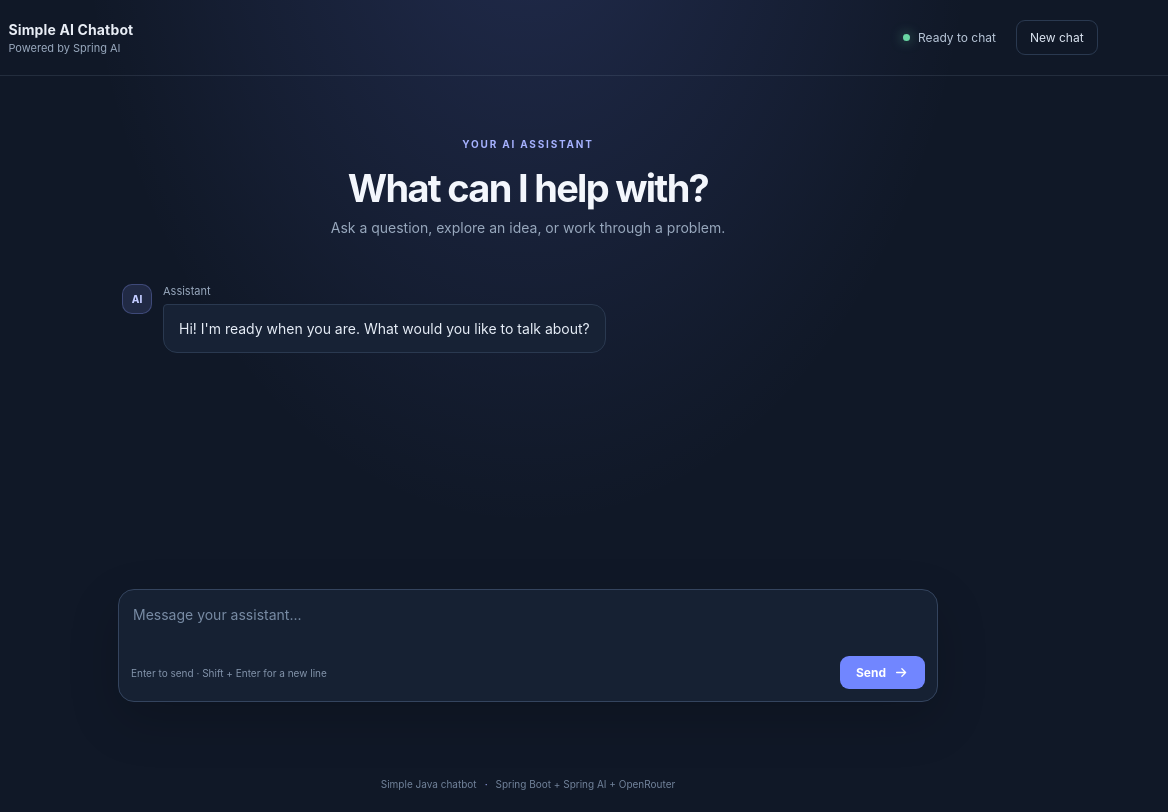
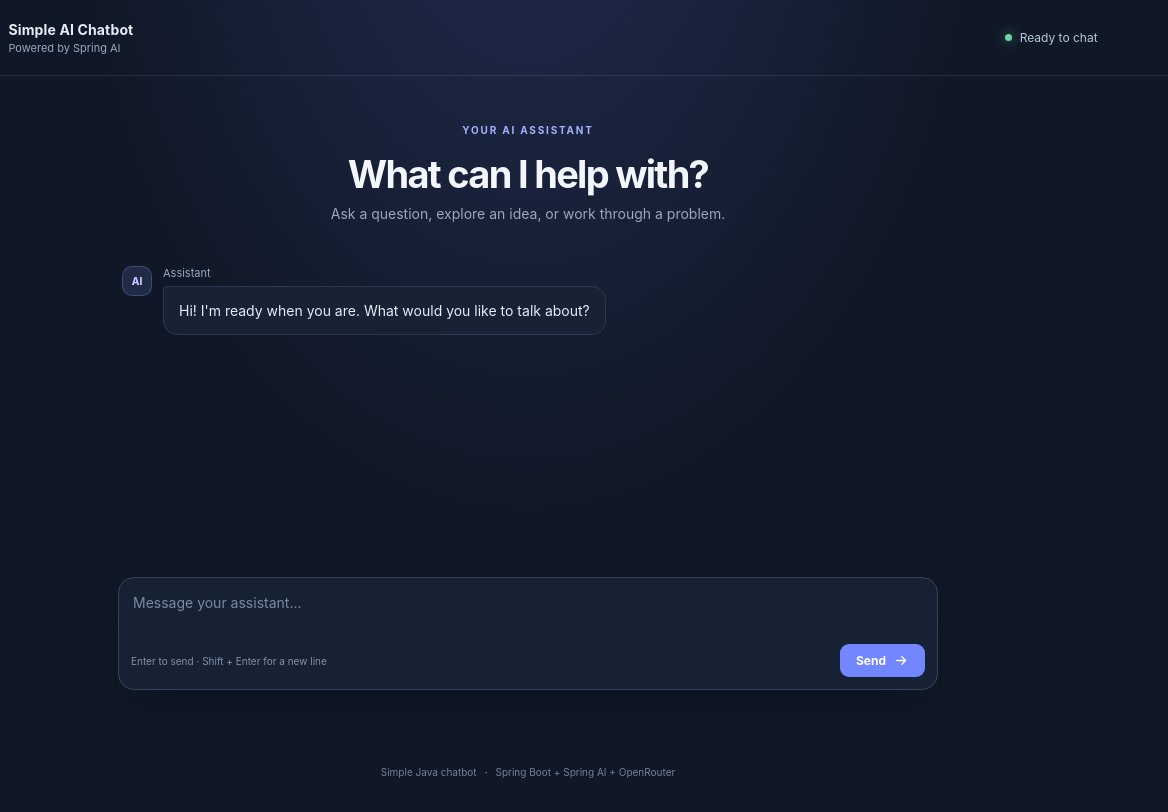
Before and after one commit to Manohar2026/llm-chatbot, a plain HTML site: page frontend/index.html in a window 1280 px wide. Shown: the full height of the page, 112-1280 px from the left. Drawn offline with Linux system fonts and the light colour scheme.

Commit message:
fix: remove new chat and contain conversation scroll

```diff
--- a/frontend/app.js
+++ b/frontend/app.js
@@ -2,7 +2,6 @@ const chatForm = document.querySelector("#chat-form");
 const messageInput = document.querySelector("#message-input");
 const messages = document.querySelector("#messages");
 const sendButton = document.querySelector("#send-button");
-const newChatButton = document.querySelector("#new-chat-button");
 const statusMessage = document.querySelector("#status-message");
 
 function addMessage(role, text) {
@@ -41,7 +40,6 @@ function addTypingIndicator() {
 
 function setLoading(isLoading) {
     sendButton.disabled = isLoading;
-    newChatButton.disabled = isLoading;
     messageInput.disabled = isLoading;
     sendButton.querySelector("span").textContent = isLoading ? "Sending..." : "Send";
 }
@@ -89,26 +87,6 @@ chatForm.addEventListener("submit", async (event) => {
     }
 });
 
-newChatButton.addEventListener("click", async () => {
-    statusMessage.textContent = "";
-    newChatButton.disabled = true;
-
-    try {
-        const response = await fetch("/api/chat", { method: "DELETE" });
-        if (!response.ok) {
-            throw new Error("Could not clear this conversation.");
-        }
-
-        messages.replaceChildren();
-        addMessage("assistant", "New conversation started. What would you like to talk about?");
-    } catch (error) {
-        statusMessage.textContent = error.message || "Could not start a new conversation.";
-    } finally {
-        newChatButton.disabled = false;
-        messageInput.focus();
-    }
-});
-
 messageInput.addEventListener("input", () => {
     messageInput.style.height = "auto";
     messageInput.style.height = `${Math.min(messageInput.scrollHeight, 150)}px`;
--- a/frontend/index.html
+++ b/frontend/index.html
@@ -5,8 +5,8 @@
     <meta name="viewport" content="width=device-width, initial-scale=1.0">
     <meta name="theme-color" content="#101827">
     <title>Simple AI Chatbot</title>
-    <link rel="stylesheet" href="/style.css">
-    <script src="/app.js" defer></script>
+    <link rel="stylesheet" href="/style.css?v=3">
+    <script src="/app.js?v=3" defer></script>
 </head>
 <body>
     <div class="app-shell">
@@ -20,7 +20,6 @@
             </a>
             <div class="header-actions">
                 <span class="connection-label"><span class="connection-dot"></span> Ready to chat</span>
-                <button id="new-chat-button" class="new-chat-button" type="button">New chat</button>
             </div>
         </header>
 
--- a/frontend/style.css
+++ b/frontend/style.css
@@ -19,9 +19,13 @@
 }
 
 body {
+    width: 100%;
+    height: 100vh;
+    height: 100dvh;
     min-width: 320px;
-    min-height: 100vh;
+    min-height: 0;
     margin: 0;
+    overflow: hidden;
     background:
         radial-gradient(ellipse at 50% -20%, rgba(113, 134, 255, 0.18), transparent 50%),
         #101827;
@@ -38,13 +42,17 @@ button {
 
 .app-shell {
     display: flex;
-    min-height: 100vh;
+    width: 100%;
+    height: 100%;
+    min-height: 0;
     flex-direction: column;
+    overflow: hidden;
 }
 
 .topbar {
     display: flex;
     min-height: 76px;
+    flex: 0 0 auto;
     align-items: center;
     justify-content: space-between;
     padding: 0 5.5%;
@@ -109,38 +117,27 @@ button {
     box-shadow: 0 0 12px rgba(105, 214, 163, 0.65);
 }
 
-.new-chat-button {
-    padding: 9px 13px;
-    border: 1px solid var(--line);
-    border-radius: 9px;
-    background: transparent;
-    color: #dce5f2;
-    font-size: 12px;
-    transition: background 160ms ease, border-color 160ms ease;
-}
-
-.new-chat-button:hover {
-    border-color: #536681;
-    background: rgba(255, 255, 255, 0.04);
-}
-
 .main-content {
-    display: grid;
+    display: flex;
     width: min(100% - 32px, 820px);
-    flex: 1;
+    min-height: 0;
+    flex: 1 1 0;
     align-self: center;
-    align-items: center;
-    padding: 44px 0 30px;
+    align-items: stretch;
+    padding: 30px 0;
 }
 
 .chat-panel {
     display: flex;
-    min-height: min(690px, calc(100vh - 190px));
+    width: 100%;
+    min-height: 0;
+    flex: 1 1 auto;
     flex-direction: column;
 }
 
 .intro {
-    padding: 12px 4px 28px;
+    flex: 0 0 auto;
+    padding: 12px 4px 24px;
     text-align: center;
 }
 
@@ -167,18 +164,23 @@ button {
 
 .messages {
     display: flex;
-    min-height: 220px;
-    flex: 1;
+    min-height: 0;
+    flex: 1 1 0;
     flex-direction: column;
     gap: 22px;
+    overflow-x: hidden;
     overflow-y: auto;
+    overscroll-behavior-y: contain;
     padding: 20px 4px 28px;
     scroll-behavior: smooth;
+    scrollbar-color: #52627a transparent;
+    scrollbar-width: thin;
 }
 
 .message-row {
     display: flex;
     max-width: 88%;
+    flex: 0 0 auto;
     align-items: flex-start;
     gap: 11px;
 }
@@ -248,6 +250,7 @@ button {
 }
 
 .composer {
+    flex: 0 0 auto;
     padding: 12px;
     border: 1px solid #34445e;
     border-radius: 16px;
@@ -306,8 +309,7 @@ button {
     filter: brightness(1.12);
 }
 
-.send-button:disabled,
-.new-chat-button:disabled {
+.send-button:disabled {
     cursor: not-allowed;
     opacity: 0.55;
 }
@@ -324,6 +326,7 @@ button {
 
 .status-message {
     min-height: 20px;
+    flex: 0 0 auto;
     margin: 8px 4px 0;
     color: #f2a7a7;
     font-size: 11px;
@@ -331,6 +334,7 @@ button {
 
 .footer {
     display: flex;
+    flex: 0 0 auto;
     justify-content: center;
     gap: 8px;
     padding: 18px 12px 22px;
@@ -364,11 +368,7 @@ button {
 
     .main-content {
         width: min(100% - 24px, 820px);
-        padding-top: 24px;
-    }
-
-    .chat-panel {
-        min-height: calc(100vh - 145px);
+        padding: 20px 0;
     }
 
     .intro {
@@ -392,6 +392,10 @@ button {
         max-width: 190px;
         line-height: 1.4;
     }
+
+    .footer {
+        padding: 12px;
+    }
 }
 
 @media (prefers-reduced-motion: reduce) {
```
